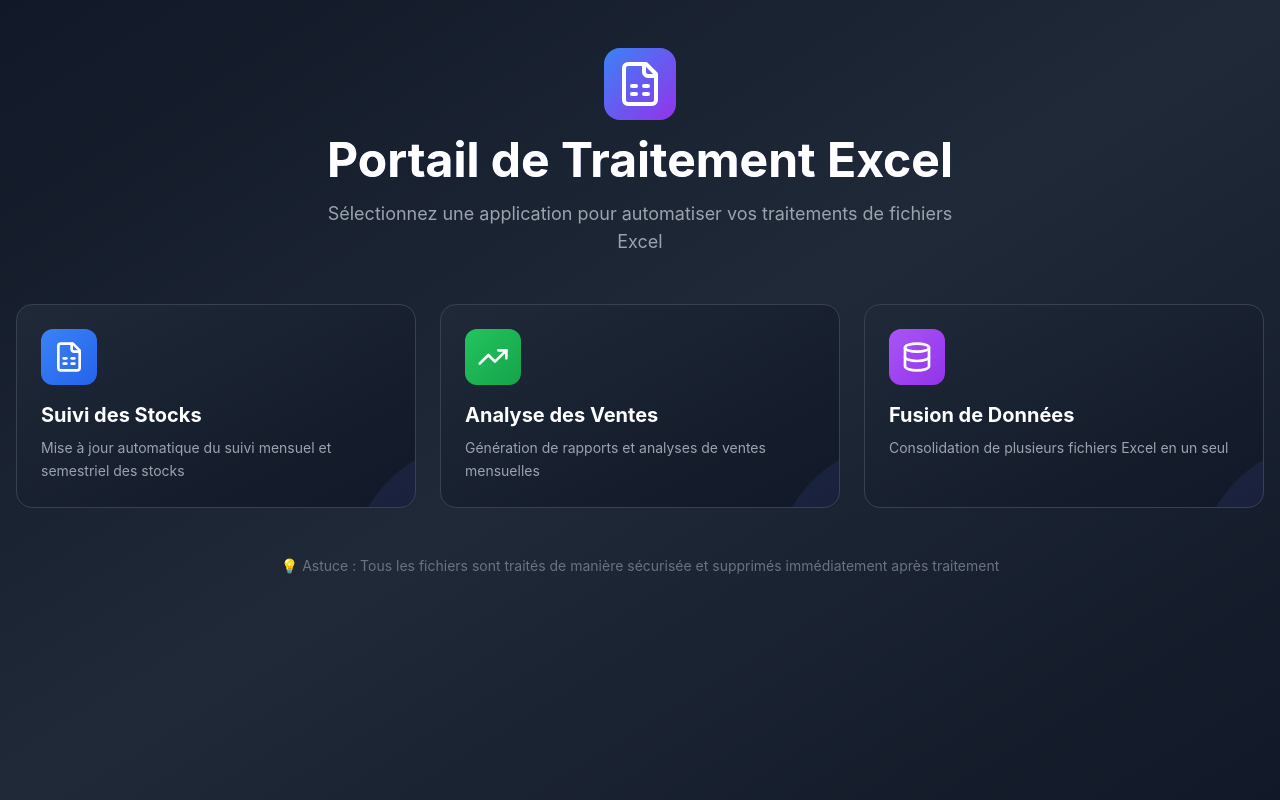
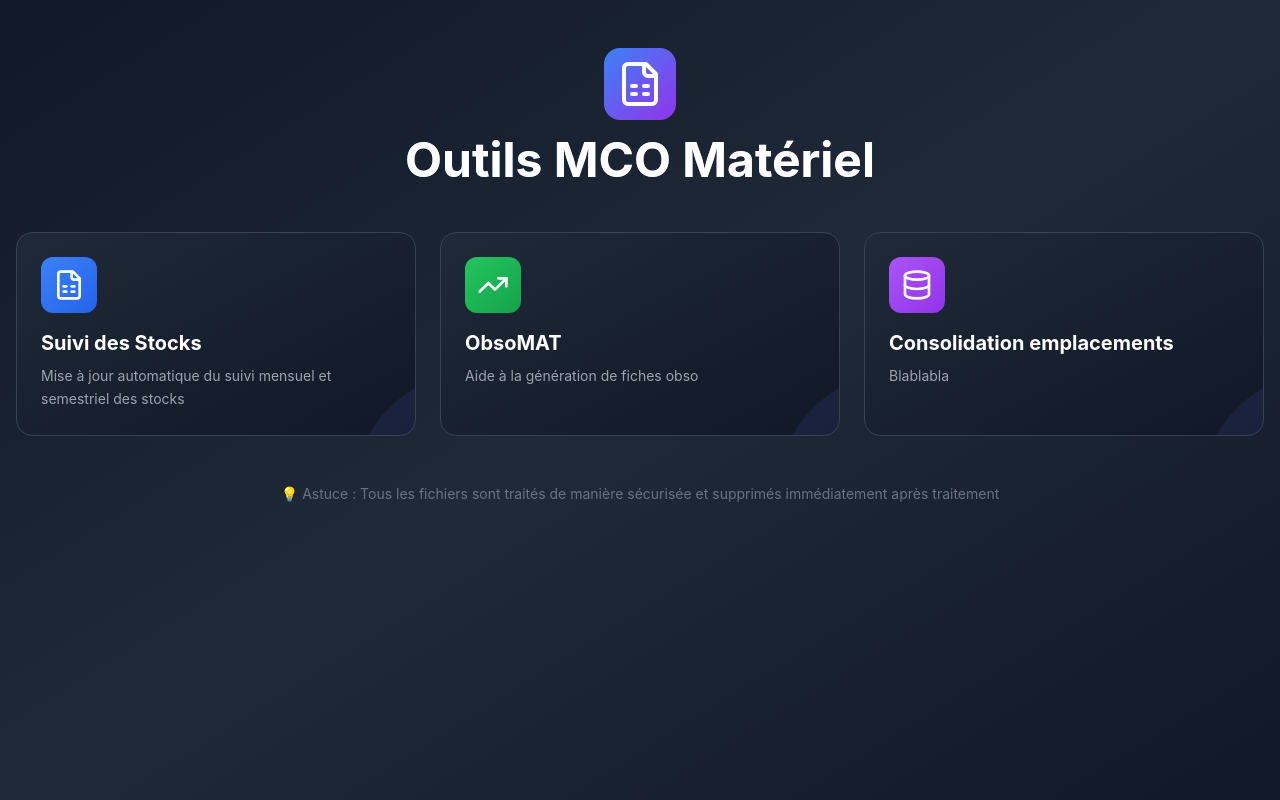
Before and after one commit to alexisdubedout/Mat-portal, a React (Vite) app in the folder frontend/: page / in a window 1280 px wide. Built offline with nearby package versions, Linux system fonts and the light colour scheme.

Commit message:
Update App.jsx

```diff
--- a/frontend/src/App.jsx
+++ b/frontend/src/App.jsx
@@ -19,8 +19,8 @@ const APPS_CONFIG = [
   },
   {
     id: 'sales-analysis',
-    name: 'Analyse des Ventes',
-    description: 'Génération de rapports et analyses de ventes mensuelles',
+    name: 'ObsoMAT',
+    description: 'Aide à la génération de fiches obso',
     icon: TrendingUp,
     color: 'from-green-500 to-green-600',
     files: [
@@ -32,8 +32,8 @@ const APPS_CONFIG = [
   },
   {
     id: 'data-merge',
-    name: 'Fusion de Données',
-    description: 'Consolidation de plusieurs fichiers Excel en un seul',
+    name: 'Consolidation emplacements',
+    description: 'Blablabla',
     icon: Database,
     color: 'from-purple-500 to-purple-600',
     files: [
@@ -175,11 +175,8 @@ function HomePage({ onSelectApp }) {
             <FileSpreadsheet className="w-12 h-12 text-white" />
           </div>
           <h1 className="text-5xl font-bold text-white mb-4 bg-clip-text text-transparent bg-gradient-to-r from-blue-400 to-purple-400">
-            Portail de Traitement Excel
+            Outils MCO Matériel
           </h1>
-          <p className="text-gray-400 text-lg max-w-2xl mx-auto">
-            Sélectionnez une application pour automatiser vos traitements de fichiers Excel
-          </p>
         </div>
 
         <div className="grid grid-cols-1 md:grid-cols-2 lg:grid-cols-3 gap-6">
@@ -265,22 +262,60 @@ function AppProcessingPage({ app, onBack }) {
 
       clearInterval(progressInterval);
 
+      console.log('📡 Réponse reçue, status:', response.status);
+
       if (!response.ok) {
-        const errorData = await response.json();
+        let errorData;
+        try {
+          errorData = await response.json();
+        } catch {
+          errorData = { detail: `Erreur HTTP ${response.status}` };
+        }
+        console.error('❌ Erreur API:', errorData);
         throw new Error(errorData.detail || 'Erreur lors du traitement');
       }
 
+      // Récupérer le nom du fichier depuis les headers de la réponse
+      const contentDisposition = response.headers.get('Content-Disposition');
+      let filename = `resultat_${app.id}_${Date.now()}.xlsx`;
+
+      if (contentDisposition) {
+        const filenameMatch = contentDisposition.match(/filename="?(.+)"?/i);
+        if (filenameMatch && filenameMatch[1]) {
+          filename = filenameMatch[1];
+        }
+      }
+
+      console.log('📄 Nom du fichier:', filename);
+
       const blob = await response.blob();
+      console.log('💾 Blob reçu, taille:', blob.size, 'bytes');
+
       const url = window.URL.createObjectURL(blob);
 
       setProgress(100);
       setResult({
         url,
-        filename: `resultat_${app.id}_${Date.now()}.xlsx`
+        filename
       });
 
+      console.log('✅ Traitement terminé avec succès!');
+
     } catch (err) {
-      setError(err.message || 'Une erreur est survenue');
+      console.error('Erreur complète:', err);
+
+      // Mieux gérer l'affichage de l'erreur
+      let errorMessage = 'Une erreur est survenue';
+
+      if (err.message) {
+        errorMessage = err.message;
+      } else if (typeof err === 'string') {
+        errorMessage = err;
+      } else if (err.detail) {
+        errorMessage = err.detail;
+      }
+
+      setError(errorMessage);
     } finally {
       clearInterval(messageInterval);
       setIsProcessing(false);
```
